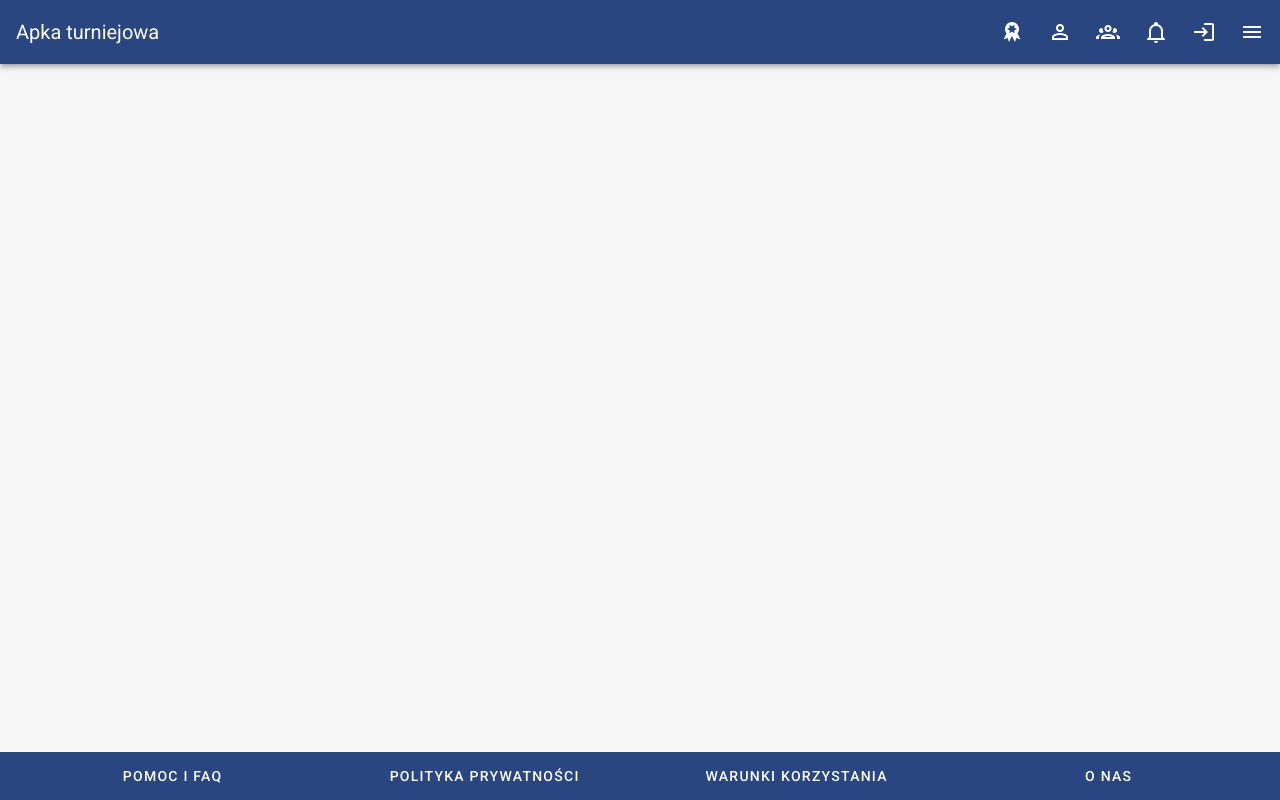
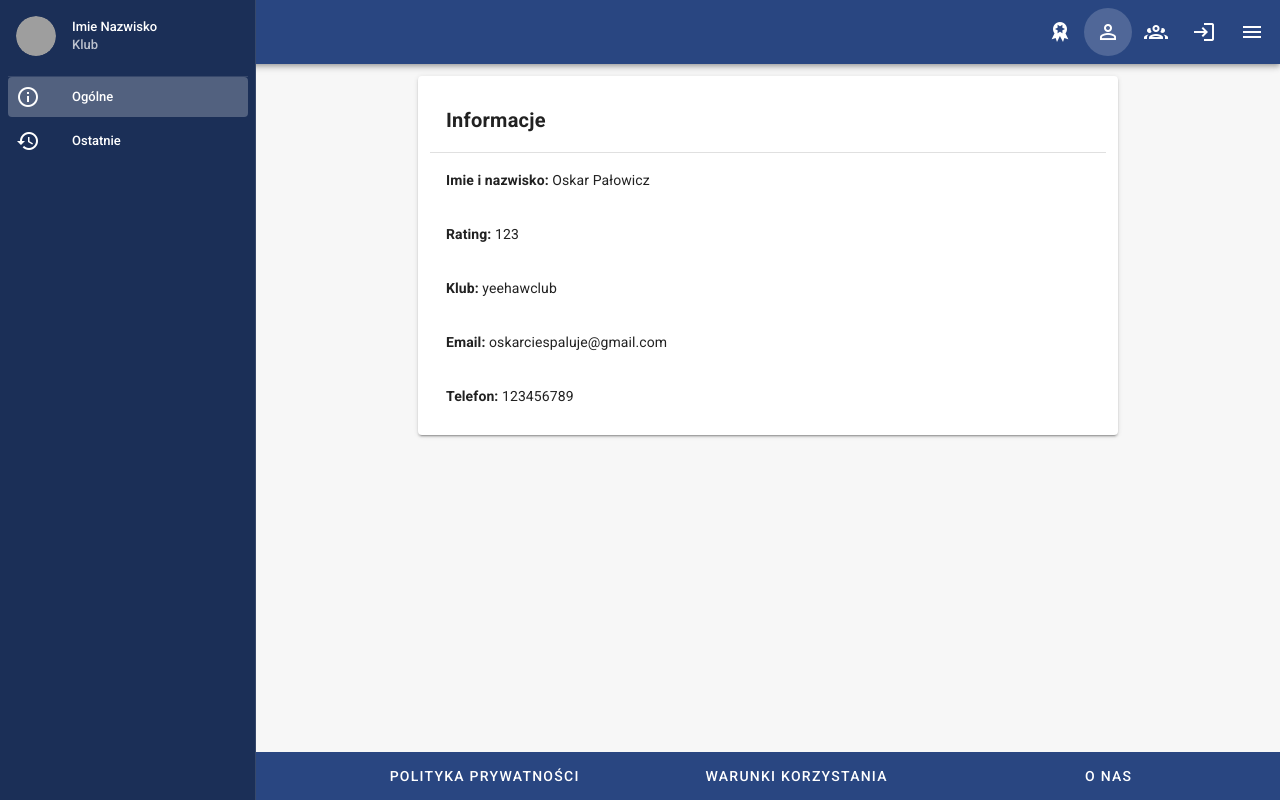
Before and after one commit to skni-kod/TournamentAppFrontend, a Vue app: page /user in a window 1280 px wide. Shown: the top 800 px of the page. Built offline with nearby package versions, Linux system fonts and the light colour scheme; grey boxes are pictures that could not be loaded.

Commit message:
UserProfile 2
Stworzenie templatki dla Profilu użytkownika, ogarnięcie routera dla tej podstrony

```diff
--- a/src/components/Navbar.vue
+++ b/src/components/Navbar.vue
@@ -38,7 +38,7 @@ export default class Navbar extends Vue {
           text: 'Strona główna',
         },
         {
-          link: '/userprofile',
+          link: '/user',
           icon: 'mdi-account-outline',
           text: 'Profil',
         },
@@ -46,11 +46,6 @@ export default class Navbar extends Vue {
           link: '',
           icon: 'mdi-account-group-outline',
           text: 'Kluby',
-        },
-        {
-          link: '',
-          icon: 'mdi-bell-outline',
-          text: 'Powiadomienia',
         },
         {
           link: '/login',
--- /dev/null
+++ b/src/components/UserProfile.vue
@@ -0,0 +1,57 @@
+<template>
+    <v-navigation-drawer v-model="drawer" color="secondary"
+    dark
+    permament
+    app>
+      <v-list dense nav class="py-0">
+        <v-list-item two-line>
+          <v-list-item-avatar>
+            <img
+              src="https://external-content.duckduckgo.com/iu/?u=https%3A%2F%2Frisibank.fr%2Fcache%2Fstickers%2Fd1973%2F197365-full.png&f=1&nofb=1"
+            />
+          </v-list-item-avatar>
+
+          <v-list-item-content two-line >
+            <v-list-item-title>Imie Nazwisko</v-list-item-title>
+            <v-list-item-subtitle>Klub</v-list-item-subtitle>
+          </v-list-item-content>
+        </v-list-item>
+
+        <v-divider></v-divider>
+
+        <v-list-item v-for="item in items" :key="item.title" :to="item.path">
+          <v-list-item-icon>
+            <v-icon>{{ item.icon }}</v-icon>
+          </v-list-item-icon>
+
+          <v-list-item-content>
+            <v-list-item-title>{{ item.title }}</v-list-item-title>
+          </v-list-item-content>
+        </v-list-item>
+      </v-list>
+    </v-navigation-drawer>
+</template>
+
+<script>
+import Vue from 'vue';
+import { Component } from 'vue-property-decorator';
+@Component
+export default class UserProfile extends Vue {
+  data() {
+    return {
+      drawer: true,
+      items: [
+        {
+          path: '/user',
+          title: 'Ogólne',
+          icon: 'mdi-information-outline',
+        },
+        { path: '/user/userrecent', title: 'Ostatnie', icon: 'mdi-history' },
+      ],
+    };
+  }
+}
+</script>
+
+<style>
+</style>
--- a/src/router/index.ts
+++ b/src/router/index.ts
@@ -1,34 +1,43 @@
-import Vue from "vue";
-import VueRouter, { RouteConfig } from "vue-router";
-import Home from "../views/Home.vue";
+import Vue from 'vue';
+import VueRouter, { RouteConfig } from 'vue-router';
 
 Vue.use(VueRouter);
 
 const routes: Array<RouteConfig> = [
   {
-    path: "/",
-    name: "Home",
+    path: '/',
+    name: 'Home',
     component: () => import(/* webpackChunkName: "home" */ '../views/Home.vue'),
   },
   {
-    path: "/login",
-    name: "Login",
-    component: () => import(/* webpackChunkName: "login" */ '../views/Login.vue'),
+    path: '/login',
+    name: 'Login',
+    component: () =>import(/* webpackChunkName: "login" */ '../views/Login.vue'),
   },
   {
-    path: "/retrive",
-    name: "Retrive",
-    component: () => import(/* webpackChunkName: "retrive" */ '../views/Retrive.vue'),
+    path: '/retrive',
+    name: 'Retrive',
+    component: () =>import(/* webpackChunkName: "retrive" */ '../views/Retrive.vue'),
   },
   {
-    path: "/userprofile",
-    name: "UserProfile",
-    component: () => import(/* webpackChunkName: "retrive" */ '../views/UserProfile.vue'),
+    path: '/user',
+    name: 'User',
+    component: () => import(/* webpackChunkName: "retrive" */ '../views/User.vue'),
+    children: [
+      {
+        path: '/user',
+        component: () =>import(/* webpackChunkName: "Overview" */ '../views/UserOverview.vue'),
+      },
+      {
+        path: '/user/userrecent',
+        component: () =>import(/* webpackChunkName: "Overview" */ '../views/UserRecent.vue'),
+      },
+    ],
   },
 ];
 
 const router = new VueRouter({
-  mode: "history",
+  mode: 'history',
   base: process.env.BASE_URL,
   routes,
 });
--- /dev/null
+++ b/src/views/User.vue
@@ -0,0 +1,27 @@
+<template>
+  <div>
+    <UserProfile />
+    <v-container  fluid>
+      <router-view />
+    </v-container>
+  </div>
+</template>
+
+<script>
+import Vue from 'vue';
+import { Component } from 'vue-property-decorator';
+import UserProfile from '../components/UserProfile.vue';
+@Component({
+  components: {
+    UserProfile,
+  },
+})
+export default class User extends Vue {
+  data() {
+    return {};
+  }
+}
+</script>
+
+<style>
+</style>
--- /dev/null
+++ b/src/views/UserOverview.vue
@@ -0,0 +1,42 @@
+<template>
+  <div>
+    <v-card max-width="700" class="mx-auto">
+      <v-container>
+        <v-row dense>
+          <v-col v-for="(item, i) in items" :key="i" cols="12">
+              <v-card-title><b>Informacje</b></v-card-title>
+              <v-divider></v-divider>
+              <v-card-text><b>Imie i nazwisko:</b> {{item.name}}</v-card-text>
+              <v-card-text><b>Rating:</b> {{item.Rating}}</v-card-text>
+              <v-card-text><b>Klub:</b> {{item.Klub}}</v-card-text>
+              <v-card-text><b>Email:</b> {{item.email}}</v-card-text>
+              <v-card-text><b>Telefon:</b> {{item.telefon}}</v-card-text>
+          </v-col>
+        </v-row>
+      </v-container>
+    </v-card>
+  </div>
+</template>
+
+<script>
+import Vue from 'vue';
+import { Component } from 'vue-property-decorator';
+@Component
+export default class UserOverview extends Vue {
+  data() {
+    return {
+      itemsPerPage: 4,
+      items: [
+        {
+          name: 'Oskar Pałowicz',
+          Rating: 123,
+          Klub: 'yeehawclub',
+          email:'oskarciespaluje@gmail.com',
+          telefon:'123456789',
+
+        },
+      ],
+    };
+  }
+}
+</script>
--- a/src/views/UserProfile.vue
+++ /dev/null
@@ -1,57 +0,0 @@
-<template>
-    <v-card height="500" class="overflow-hidden">
-      <v-navigation-drawer
-        v-model="drawer"
-        color="secondary"
-        absolute
-        dark
-      >
-        <v-list dense nav class="py-0">
-          <v-list-item two-line :class="miniVariant && 'px-0'">
-            <v-list-item-avatar>
-              <img src="https://external-content.duckduckgo.com/iu/?u=https%3A%2F%2Frisibank.fr%2Fcache%2Fstickers%2Fd1973%2F197365-full.png&f=1&nofb=1" />
-            </v-list-item-avatar>
-
-            <v-list-item-content>
-              <v-list-item-title>Imie Nazwisko</v-list-item-title>
-              <v-list-item-subtitle>Klub</v-list-item-subtitle>
-            </v-list-item-content>
-          </v-list-item>
-
-          <v-divider></v-divider>
-
-          <v-list-item v-for="item in items" :key="item.title" link>
-            <v-list-item-icon>
-              <v-icon>{{ item.icon }}</v-icon>
-            </v-list-item-icon>
-
-            <v-list-item-content>
-              <v-list-item-title>{{ item.title }}</v-list-item-title>
-            </v-list-item-content>
-          </v-list-item>
-        </v-list>
-      </v-navigation-drawer>
-    </v-card>
-</template>
-
-<script>
-import Vue from 'vue';
-import { Component } from 'vue-property-decorator';
-
-@Component
-export default class Home extends Vue {
-  data() {
-    return {
-        drawer:true,
-        items:[
-            {title:'Ogólne',icon:'mdi-information-outline'},
-            {title:'Ostatnie',icon:'mdi-history'},
-            {title:'Edycja',icon:'mdi-pencil-outline'},
-        ]
-    };
-  }
-}
-</script>
-
-<style>
-</style>
--- /dev/null
+++ b/src/views/UserRecent.vue
@@ -0,0 +1,18 @@
+<template>
+  <div class="recent">Soon...</div>
+</template>
+
+<script>
+import Vue from 'vue';
+import { Component } from 'vue-property-decorator';
+@Component
+export default class UserRecent extends Vue {
+  data() {
+    return {};
+  }
+}
+</script>
+
+<style>
+
+</style>
```
